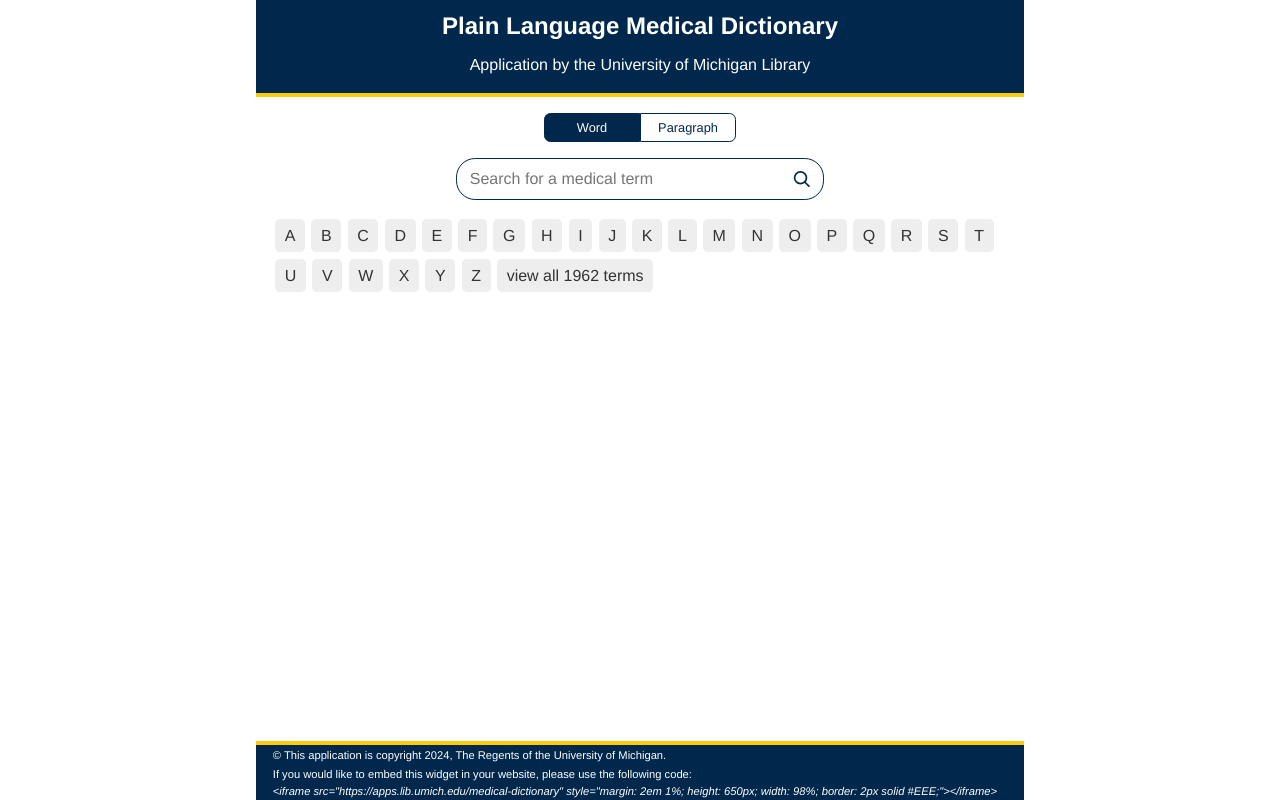
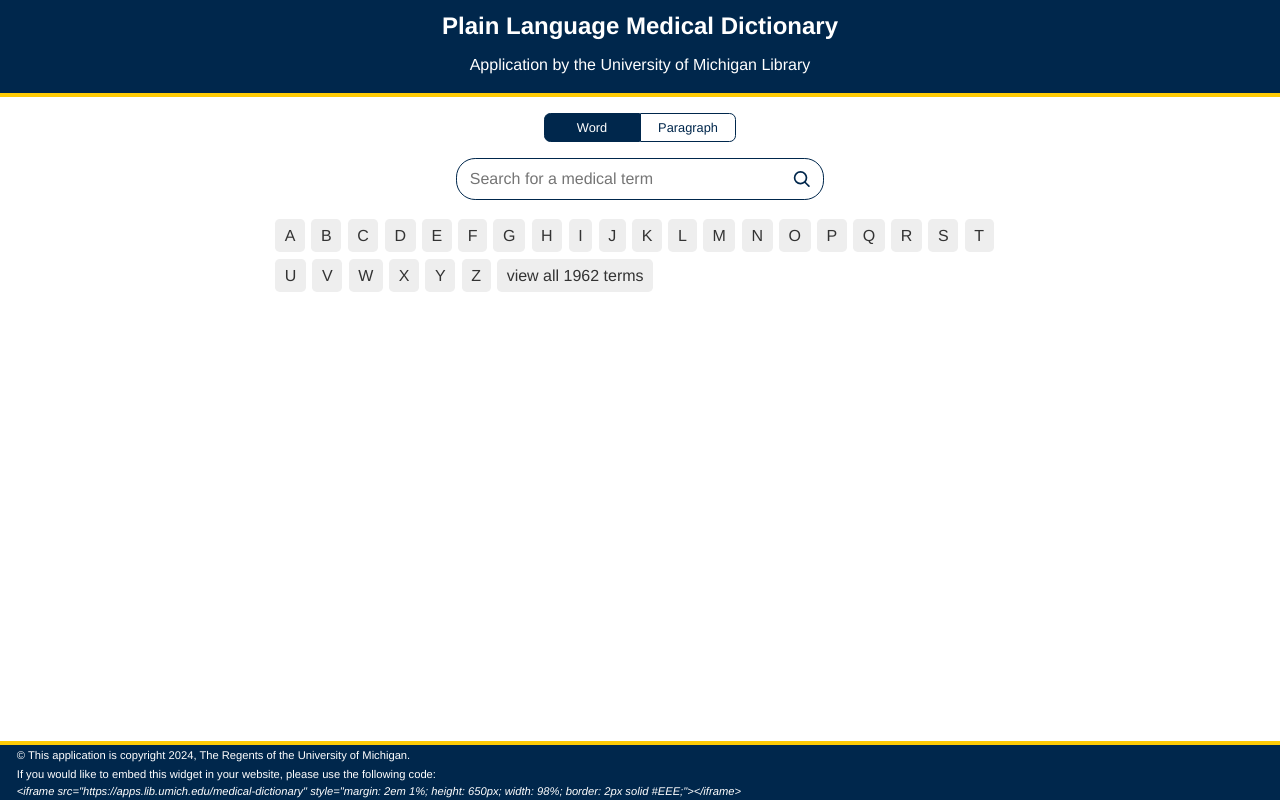
Before and after one commit to mlibrary/medical-dictionary, a PHP site: page / in a window 1280 px wide. Run offline with PHP 8.4, Linux system fonts and the light colour scheme; some libraries are stand-ins or nearby versions.

Commit message:
Post-feedback from UX team
new report icon, no more sticky header / footer, full-width header and footer, working on adding "return to top button"

```diff
--- a/index.html
+++ b/index.html
@@ -13,10 +13,12 @@
 </head>
 <body>
 	<header>
-		<h1>Plain Language Medical Dictionary</h1>
-		<h2>Application by the University of Michigan Library</h2>
+		<div class="headerContent">
+			<h1>Plain Language Medical Dictionary</h1>
+			<h2>Application by the University of Michigan Library</h2>
+		</div>
 	</header>
-	<main id="root" class="no-scroll-bar"></main>
+	<main id="root"></main>
 	<footer>
 		<p>&copy; This application is copyright <span id="year">2024</span>, The Regents of the University of Michigan.</p>
     <p>
@@ -37,20 +39,5 @@
 		let year = d.getFullYear();
 		document.getElementById('year').innerHTML = year;
 	</script>
-
-	<!-- scroll motion control for word search -->
-	<script type="text/javascript">
-		function handleResize() {
-			$('main').css('padding-top',$('header').outerHeight(true)+'px');
-		}
-		$( document ).ready(function() {
-			let lastScrollTop=0;
-			const main=$('main');
-			handleResize();
-			window.onresize = handleResize;
-
-		});
-
-	</script>
 </body>
 </html>
--- a/style.css
+++ b/style.css
@@ -63,6 +63,7 @@
   padding: 0;
   width: 100%;
 }
+
 body,header,footer{
   width: 100%;
   min-width: 320px;
@@ -70,16 +71,12 @@
 }
 body {
   position: relative;
-  height: 100vh;
-  max-height: 700px;
+  min-height: 100vh;
+  display: grid;
+  overflow-y: scroll;
+  grid-template-rows: auto 1fr auto;
   background-color: white;
   scroll-behavior: smooth;
-}
-
-header,footer{
-  position: fixed;
-  z-index: 9999;
-  text-align: center;
 }
 
 header{
@@ -88,6 +85,8 @@
   border-bottom: 4px solid #FFCB05;
   color: white;
 }
+
+
 
 header h2{
   margin: 0;
@@ -126,6 +125,14 @@
   background-color: white;
   z-index: 9999;
   width: 100%;
+  border-bottom: 1px solid #00274C;
+  max-width: 740px;
+}
+
+.scrollToTopButton{
+  width: 100px;
+  height: 100px;
+  background-color: red;
 }
 
 
@@ -588,7 +595,7 @@
 .search-icon{fill: #00274C;}
 
 .regular-icon{
-  fill: #aaa;
+  fill: #637381;
   cursor: pointer;
 }
 
@@ -616,6 +623,12 @@
   animation-iteration-count: infinite;
 }
 
+.headerContent{
+    margin: 0 auto;
+    text-align: center;
+    padding: 0 1em;
+  }
+
 @keyframes loading {
   0%   {left:0px; width:1px;}
   50%  {left:0px; width:12em;}
@@ -623,12 +636,13 @@
 }
 
 @media only screen and (min-width: 600px) {
-  body,header,footer{
+  main{
     max-width: 768px;
   }
   h1 {
     font-size: 1.5em;
   }
+
   .flex[class*="paragraph"]{
     flex-direction: row;
   }
```
Also changed, not shown: main.js (+40 -6 lines), data.json.
